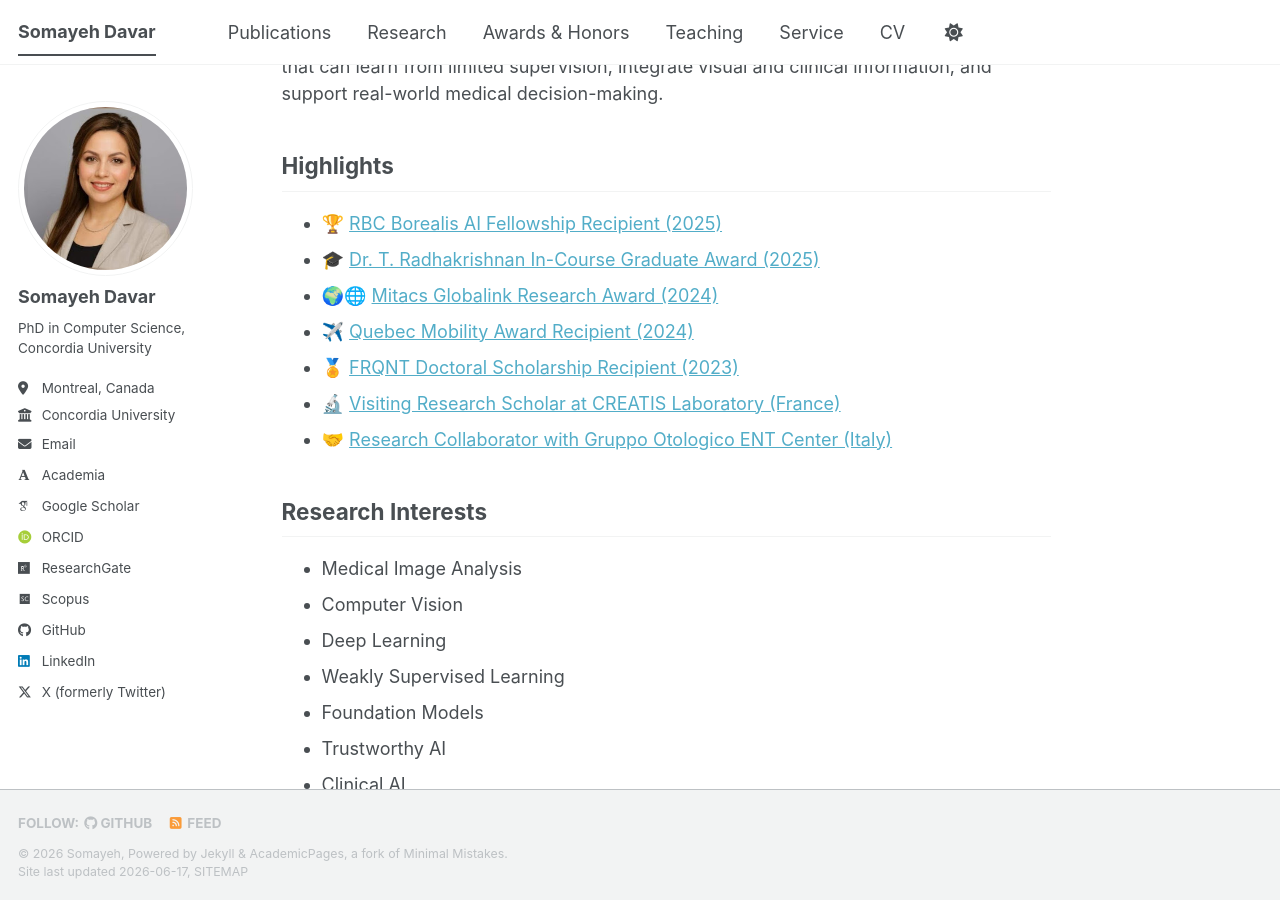
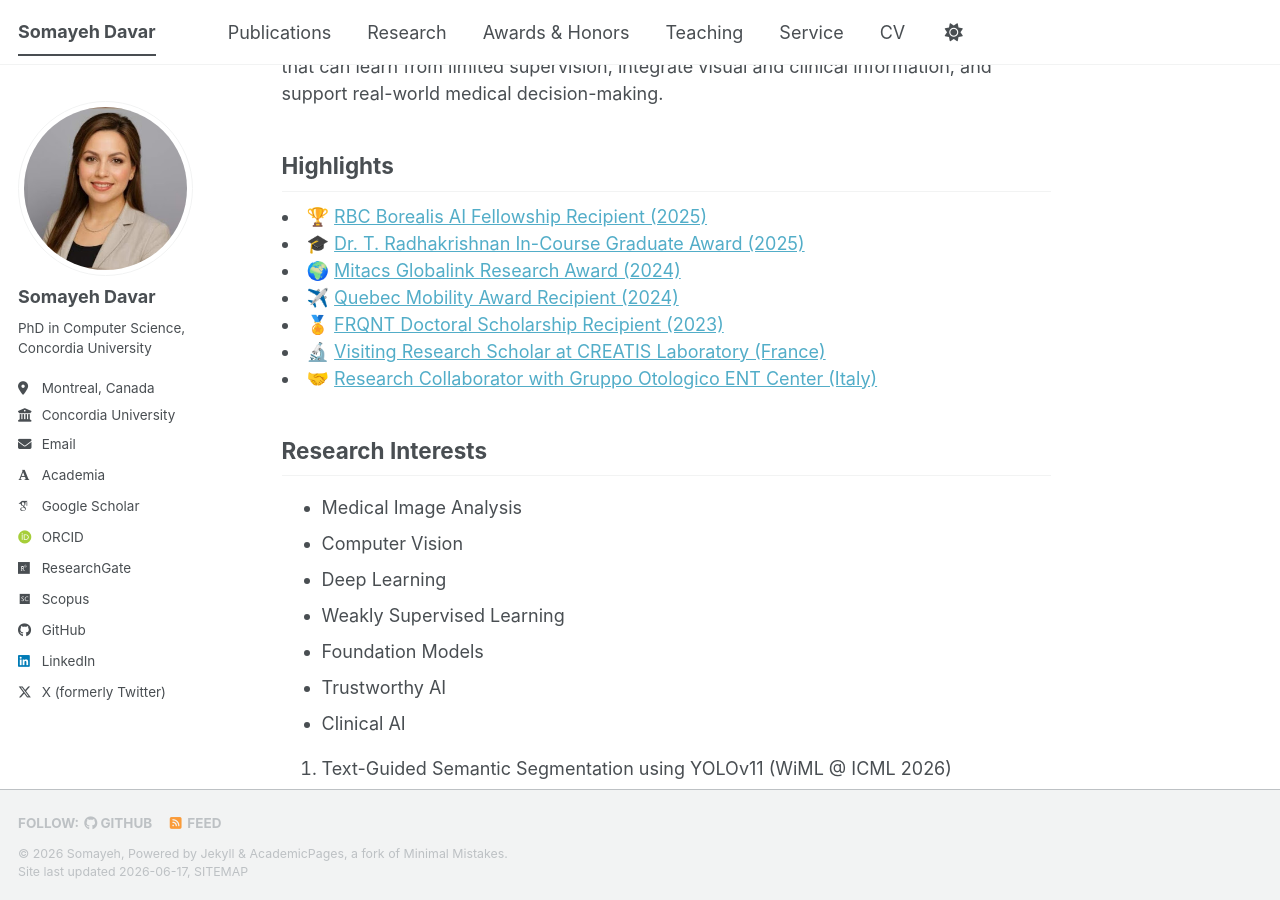
Before and after one commit to sdavar/sdavar.github.io, a Jekyll site: the page built from _pages/about.md, in a window 1280 px wide and 900 px high, scrolled down 592 px. Built offline with Jekyll 4.4.1, drawn with Linux system fonts in a browser that asks for light colours; some web fonts are replaced; a script bundle is joined from its source files by our own code; library files that are not in the unit come from our copies.

Commit message:
Update about.md

```diff
--- a/_pages/about.md
+++ b/_pages/about.md
@@ -18,16 +18,13 @@ My research focuses on **medical image analysis, computer vision, weakly supervi
 I am particularly interested in developing trustworthy and clinically deployable AI systems that can learn from limited supervision, integrate visual and clinical information, and support real-world medical decision-making.
 
 ## Highlights
-<ul class="highlights">
 
-
-
-<li> 🏆 <a href=" https://rbcborealis.com/news/the-2024-2025-rbc-borealis-fellows-driving-the-future-of-ai/" target="_blank"> RBC Borealis AI Fellowship Recipient (2025)</a></li>
+<li>🏆 <a href=" https://rbcborealis.com/news/the-2024-2025-rbc-borealis-fellows-driving-the-future-of-ai/" target="_blank"> RBC Borealis AI Fellowship Recipient (2025)</a></li>
 
 <li>🎓 <a href="https://www.concordia.ca/gradstudies/funding/in-program/donor-awards.html" target="_blank">
 Dr. T. Radhakrishnan In-Course Graduate Award (2025)</a></li>
 
-<li> 🌍🌐 <a href="https://www.mitacs.ca/our-programs/globalink-research-award-students-postdocs/https:/www.mitacs.ca/our-programs/globalink-research-award-students-postdocs/ " target="_blank">
+<li>🌍 <a href="https://www.mitacs.ca/our-programs/globalink-research-award-students-postdocs/https:/www.mitacs.ca/our-programs/globalink-research-award-students-postdocs/ " target="_blank">
 Mitacs Globalink Research Award (2024)</a></li>
 
 <li> ✈️ <a href="https://www.quebec.ca/en/education/student-financial-assistance/outside-quebec/international-mobility-program " target="_blank">
@@ -43,7 +40,7 @@ Visiting Research Scholar at CREATIS Laboratory (France)</a></li>
 <li>🤝 <a href="https://gruppootologico.com/en/" target="_blank">
 Research Collaborator with Gruppo Otologico ENT Center (Italy)</a></li>
 
-</ul>
+
 ## Research Interests
 
 * Medical Image Analysis
```
